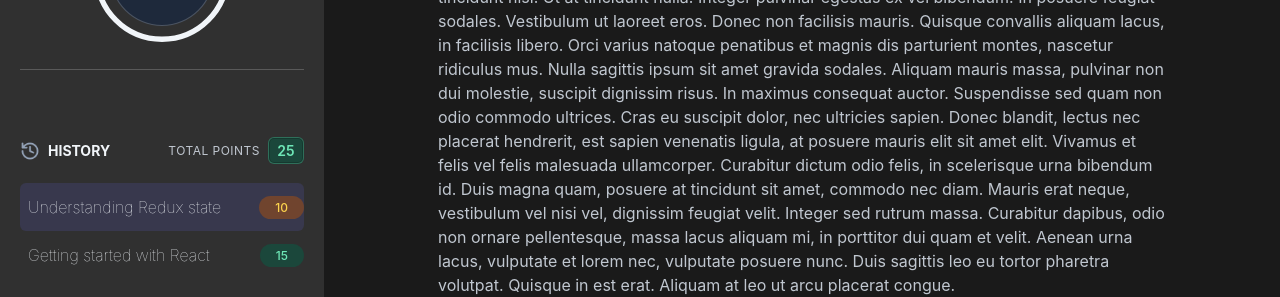
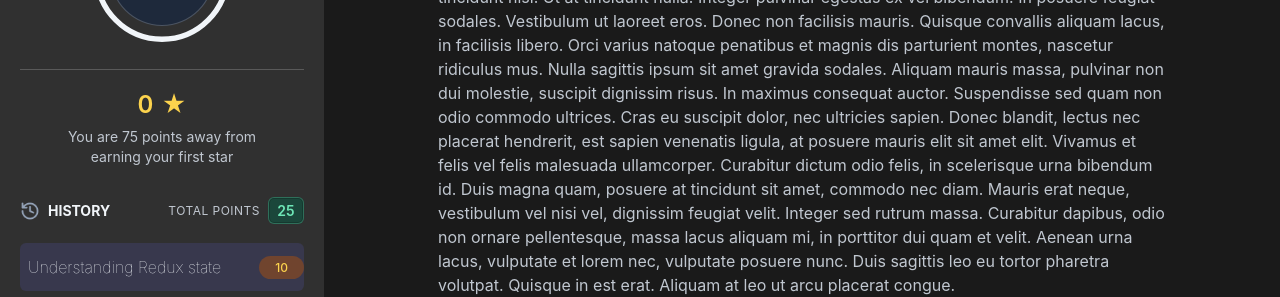
Before and after one commit to chingsley/pcproject, a React (Vite) app: page / in a window 1280 px wide. Shown: the part 206-503 px from the top of the page. Built offline with nearby package versions, Linux system fonts and the light colour scheme; no server answers; what cohere-ai would draw is missing.

Commit message:
Implement stars progress

```diff
--- a/src/components/Layout/Sidebar/Sidebar.tsx
+++ b/src/components/Layout/Sidebar/Sidebar.tsx
@@ -9,6 +9,7 @@ import { setTotalPoints } from '../../../store/slices/userSlice';
 import Header from './Header';
 import { NewChat, NewChatV2 } from './NewChat';
 import Points from './PointsRing/Points';
+import StarsProgress from './StarsProgress/StarsProgress';
 import ChatSection from './Chat/ChatSection';
 import SidebarFooter from './Footer/SidebarFooter';
 import { drawBorder } from '../../../utils/playground';
@@ -50,7 +51,12 @@ const TopSection = styled.div`
 
 const MiddleSection = styled.div`
   flex: 1;
-  // border: ${SPACING.BORDER_WIDTH} solid ${COLORS.BORDER_SUBTLE};
+  display: flex;
+  flex-direction: column;
+  align-items: center;
+  justify-content: center;
+  padding: ${LAYOUT.PANEL_PADDING};
+  text-align: center;
 `;
 
 const BottomSection = styled.div`
@@ -76,7 +82,6 @@ const Sidebar = ({ isOpen }: SidebarProps) => {
   const chatIds = useAppSelector((state) => state.chat.chatIds);
   const chatsById = useAppSelector((state) => state.chat.chatsById);
   const activeChatId = useAppSelector((state) => state.chat.activeChatId);
-
   // Convert to Chat array for ChatSection
   const chats = chatIds.map((id) => chatsById[id]);
   const totalPoints = chats.reduce((sum, chat) => sum + chat.points, 0);
@@ -104,7 +109,9 @@ const Sidebar = ({ isOpen }: SidebarProps) => {
           </SidebarPoints>
         </TopSection>
 
-        <MiddleSection />
+        <MiddleSection>
+          <StarsProgress />
+        </MiddleSection>
 
         <BottomSection>
           <ChatSection
--- /dev/null
+++ b/src/components/Layout/Sidebar/StarsProgress/StarsProgress.tsx
@@ -0,0 +1,56 @@
+import styled from 'styled-components';
+import { COLORS } from '../../../../constants/colors.constants';
+import { FONTS } from '../../../../constants/fonts.constants';
+import { SPACING } from '../../../../constants/spacing.constants';
+import { useAppSelector } from '../../../../store/hooks';
+
+const StarsDisplay = styled.div`
+  display: flex;
+  align-items: center;
+  gap: ${SPACING.BUTTON_PADDING_Y};
+  margin-bottom: ${SPACING.BUTTON_PADDING_Y};
+`;
+
+const StarsCount = styled.span`
+  font-family: ${FONTS.FAMILY.PRIMARY};
+  font-size: ${FONTS.SIZE.XLARGEPLUS};
+  font-weight: ${FONTS.WEIGHT.SEMIBOLD};
+  color: ${COLORS.STAR_ACCENT};
+`;
+
+const StarSymbol = styled.span`
+  font-size: ${FONTS.SIZE.XLARGEPLUS};
+  color: ${COLORS.STAR_ACCENT};
+  line-height: 1;
+`;
+
+const MotivatingText = styled.p`
+  font-family: ${FONTS.FAMILY.PRIMARY};
+  font-size: ${FONTS.SIZE.MEDIUM};
+  font-weight: ${FONTS.WEIGHT.NORMAL};
+  color: ${COLORS.MUTED_WHITE};
+  line-height: 1.4;
+  margin: 0;
+  max-width: 14rem;
+`;
+
+const StarsProgress = () => {
+  const { starsCount, nextStarTarget, totalPoints } = useAppSelector((state) => state.user);
+  const pointsAway = nextStarTarget - totalPoints;
+
+  return (
+    <>
+      <StarsDisplay>
+        <StarsCount>{starsCount}</StarsCount>
+        <StarSymbol aria-hidden>★</StarSymbol>
+      </StarsDisplay>
+      <MotivatingText>
+        {starsCount === 0
+          ? `You are ${pointsAway} points away from earning your first star`
+          : `You are ${pointsAway} points away from earning your next star`}
+      </MotivatingText>
+    </>
+  );
+};
+
+export default StarsProgress;
--- a/src/constants/colors.constants.ts
+++ b/src/constants/colors.constants.ts
@@ -30,6 +30,9 @@ export const COLORS = {
 
   // Points loader ring
   LOADER_FILL: '#14B8A6',
+
+  // Stars / achievements
+  STAR_ACCENT: '#FCD34D', // amber-gold for star display
 
   // Typing loader dots (oscillating)
   TYPING_DOT_GREEN: '#14B8A6', // teal, matches LOADER_FILL
```
